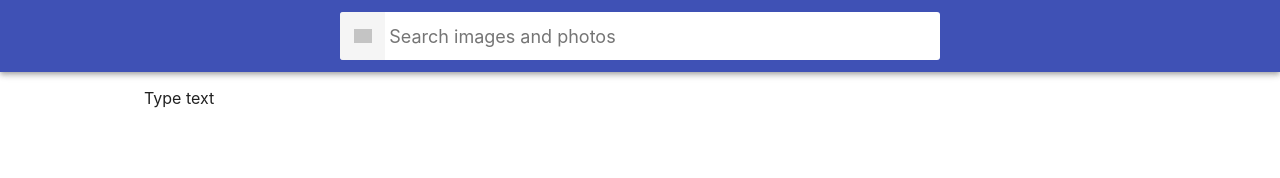
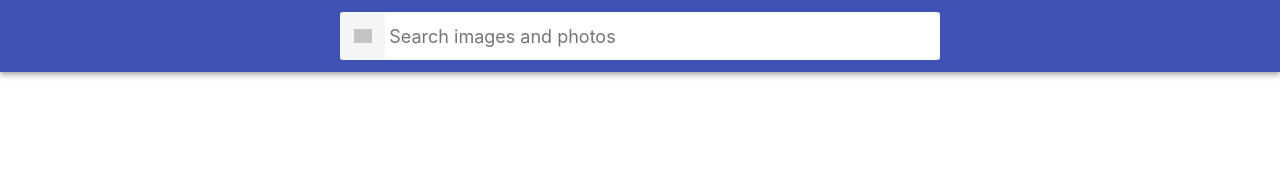
Before and after one commit to anastasia7makar/goit-react-hw-03-image-finder, a React (Create React App) app: page / in a window 1280 px wide. Shown: the top 178 px of the page. Built offline with nearby package versions, Linux system fonts and the light colour scheme; grey boxes are pictures that could not be loaded.

Commit message:
Removed item

```diff
--- a/src/components/ImageGallery/ImageGallery.jsx
+++ b/src/components/ImageGallery/ImageGallery.jsx
@@ -4,11 +4,9 @@ import css from '../ImageGallery/ImageGallery.module.css';
 
 const ImageGallery = ({ galleryItems = [] }) => (
   <ul className={css.gallery}>
-    {galleryItems.length <= 0
-      ? 'Type text'
-      : galleryItems.map(galleryItem => {
-          return <ImageGalleryItem key={galleryItem.id} {...galleryItem} />;
-        })}
+    {galleryItems.map(galleryItem => {
+      return <ImageGalleryItem key={galleryItem.id} {...galleryItem} />;
+    })}
   </ul>
 );
 
```
